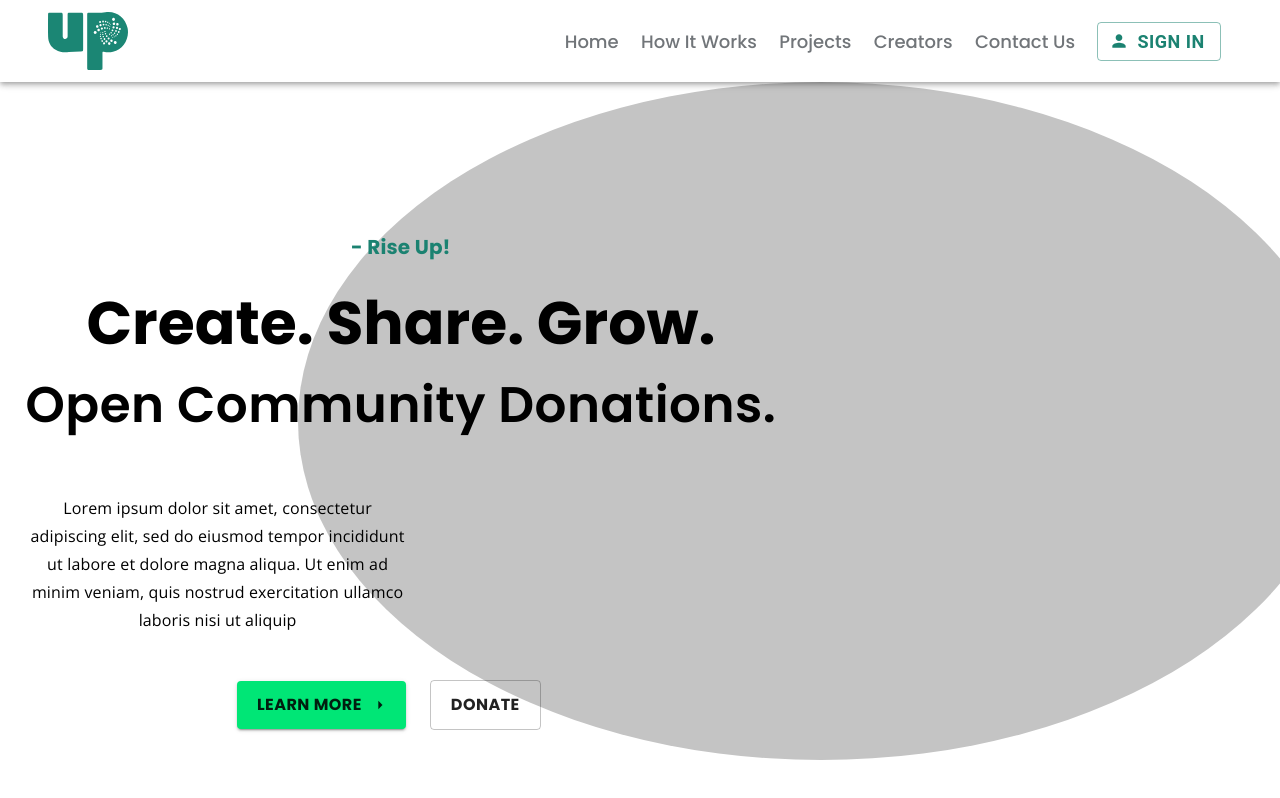
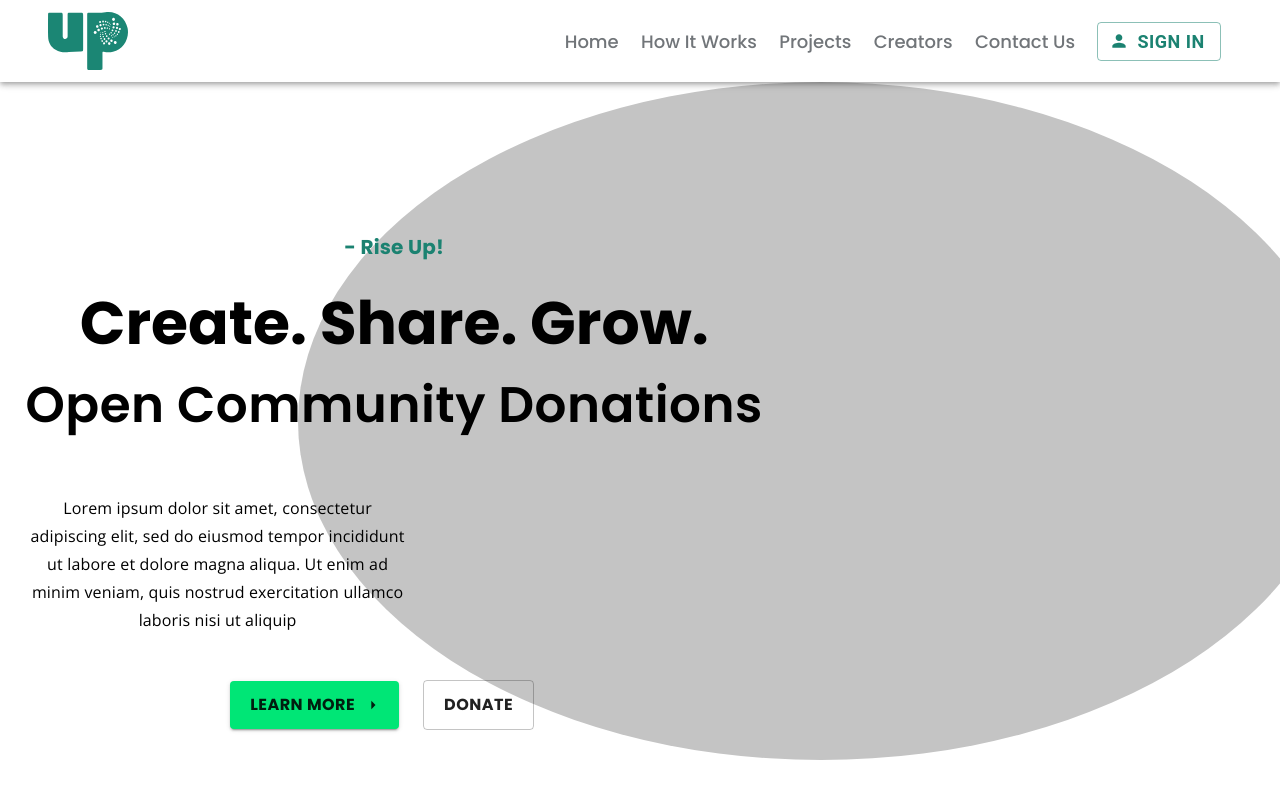
Before and after one commit to CroplyOfficial/iota-up-client, a React (Create React App) app: page / in a window 1280 px wide. Shown: the top 798 px of the page. Built offline with nearby package versions, Linux system fonts and the light colour scheme.

Commit message:
✂️  Removed "."

```diff
--- a/src/pages/root/hero.root.tsx
+++ b/src/pages/root/hero.root.tsx
@@ -110,7 +110,7 @@ export const Hero = () => {
               Create. Share. Grow.
             </Typography>
             <Typography className={classes.subHeader}>
-              Open Community Donations.
+              Open Community Donations
             </Typography>
           </div>
 
```
